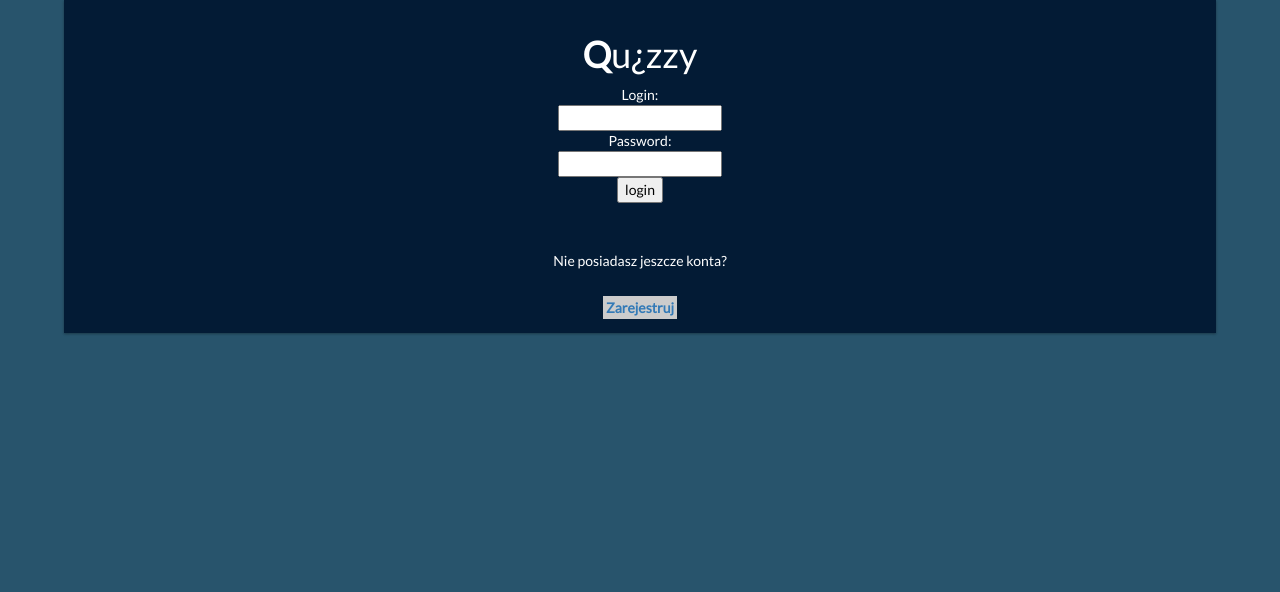
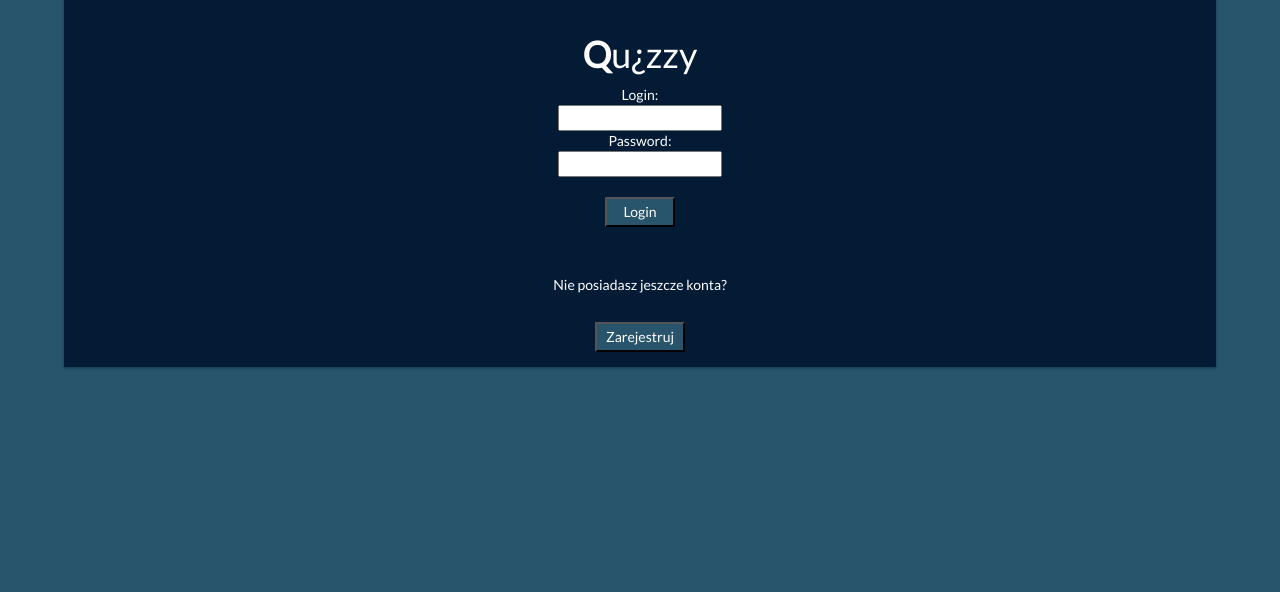
Before and after one commit to pgrzegorzewski/app, a PHP site: page /app/index.php in a window 1280 px wide. Shown: the top 592 px of the page. Run offline with PHP 8.4, Linux system fonts and the light colour scheme; some libraries are stand-ins or nearby versions.

Commit message:
login buttons css added

```diff
--- a/learningapp/app/index.php
+++ b/learningapp/app/index.php
@@ -28,8 +28,8 @@
         	<form action = "login.php" method = "post">
 
             	<div class="form">Login:<br /><input type="text" name="login" /><br/></div>
-            	<div class="form">Password:<br /> <input type="password" name="password" /><br /></div>
-            	<div class="form"><input type = "submit" value = "login" /></div>
+            	<div class="form">Password:<br /> <input type="password" name="password" /><br /><br/></div>
+            	<div class="form"><input id="login_btn" type = "submit" value = "Login" /></div>
 
         	</form>
         	<?php
@@ -42,7 +42,9 @@
         	<div class="form">
         		<br/><br />
         		<h5>Nie posiadasz jeszcze konta?</h5>
-        		<br /><a href = "register.php"><b>Zarejestruj</b></a>
+        		<br />
+        		<input id="register_btn" type="submit" value="Zarejestruj"
+    			onclick="window.location='register.php';" />
         	</div>
 
     	</div>
--- a/learningapp/css/index.css
+++ b/learningapp/css/index.css
@@ -16,3 +16,19 @@
 	color: red;
 	padding: 10px;
 }
+
+#login_btn
+{
+	width:70px;
+	height:30px;
+	background-color:#28546C;
+	color:white;
+}
+
+#register_btn
+{
+	width:90px;
+	height:30px;
+	background-color:#28546C;
+	color:white;
+}
--- a/learningapp/js/side_menu_leaderboard.js
+++ b/learningapp/js/side_menu_leaderboard.js
@@ -1,6 +1,6 @@
 function openLeaderboard()
 {
-	document.getElementById("leaderboard").style.width = "250px";
+	document.getElementById("leaderboard").style.width = "300px";
 	document.getElementById("leaderboard").style.border = "2px solid #CAAB15";
 
 }
```
